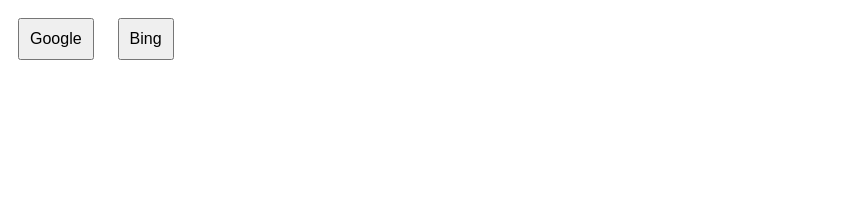
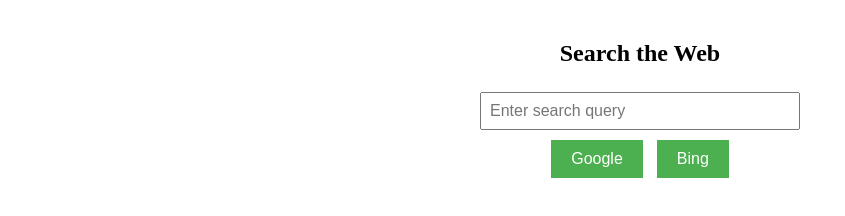
Before and after one commit to Martinezworldwide/searchengine, a plain HTML site: page index.html in a window 1280 px wide. Shown: the whole page, without its empty margins (0-845 px from the left). Drawn offline with Linux system fonts and the light colour scheme.

Commit message:
Update index.html

```diff
--- a/index.html
+++ b/index.html
@@ -3,9 +3,23 @@
 <head>
   <meta charset="UTF-8">
   <meta name="viewport" content="width=device-width, initial-scale=1.0">
-  <title>Search Engine Iframe</title>
+  <title>Search Engine Redirect</title>
   <style>
-    /* Basic styling for buttons */
+    /* Style for the search form */
+    .search-form {
+      margin: 20px;
+      display: flex;
+      flex-direction: column;
+      align-items: center;
+    }
+
+    .search-input {
+      margin: 5px;
+      padding: 8px;
+      font-size: 1rem;
+      width: 300px;
+    }
+
     .search-button {
       margin: 10px;
       padding: 10px;
@@ -13,62 +27,56 @@
       cursor: pointer;
     }
 
-    /* Modal styling */
-    .modal {
-      display: none;
-      position: fixed;
-      top: 0;
-      left: 0;
-      width: 100%;
-      height: 100%;
-      background-color: rgba(0, 0, 0, 0.5);
-      justify-content: center;
-      align-items: center;
+    .engine-button {
+      background-color: #4CAF50;
+      color: white;
+      border: none;
+      padding: 10px 20px;
+      cursor: pointer;
+      font-size: 1rem;
+      margin: 5px;
     }
 
-    /* Iframe container inside the modal */
-    .iframe-container {
-      width: 80%;
-      height: 80%;
-      background: #fff;
-      padding: 20px;
-      border-radius: 8px;
-    }
-
-    .iframe-container iframe {
-      width: 100%;
-      height: 100%;
-      border: none;
+    .engine-button:hover {
+      background-color: #45a049;
     }
   </style>
 </head>
 <body>
 
-  <!-- Buttons to open modals -->
-  <button class="search-button" onclick="openModal('https://www.google.com')">Google</button>
-  <button class="search-button" onclick="openModal('https://www.bing.com')">Bing</button>
-
-  <!-- Modal structure -->
-  <div class="modal" id="modal">
-    <div class="iframe-container">
-      <iframe id="searchIframe" src=""></iframe>
+  <!-- Search form -->
+  <div class="search-form">
+    <h2>Search the Web</h2>
+    <input type="text" id="query" class="search-input" placeholder="Enter search query">
+    <div>
+      <button class="engine-button" onclick="searchEngine('google')">Google</button>
+      <button class="engine-button" onclick="searchEngine('bing')">Bing</button>
+      <!-- Add more buttons here for additional search engines if desired -->
     </div>
   </div>
 
   <script>
-    // Function to open the modal with the iframe
-    function openModal(url) {
-      document.getElementById('searchIframe').src = url;
-      document.getElementById('modal').style.display = 'flex';
-    }
+    // Function to handle search
+    function searchEngine(engine) {
+      const query = document.getElementById('query').value;
+      if (!query) {
+        alert("Please enter a search query.");
+        return;
+      }
 
-    // Close the modal when clicking outside the iframe container
-    window.onclick = function(event) {
-      const modal = document.getElementById('modal');
-      if (event.target === modal) {
-        modal.style.display = 'none';
-        document.getElementById('searchIframe').src = ''; // Clear src
+      let url;
+      switch (engine) {
+        case 'google':
+          url = `https://www.google.com/search?q=${encodeURIComponent(query)}`;
+          break;
+        case 'bing':
+          url = `https://www.bing.com/search?q=${encodeURIComponent(query)}`;
+          break;
+        // Add cases for more search engines here if needed
       }
+
+      // Open the search in a new tab
+      window.open(url, '_blank');
     }
   </script>
 
```
